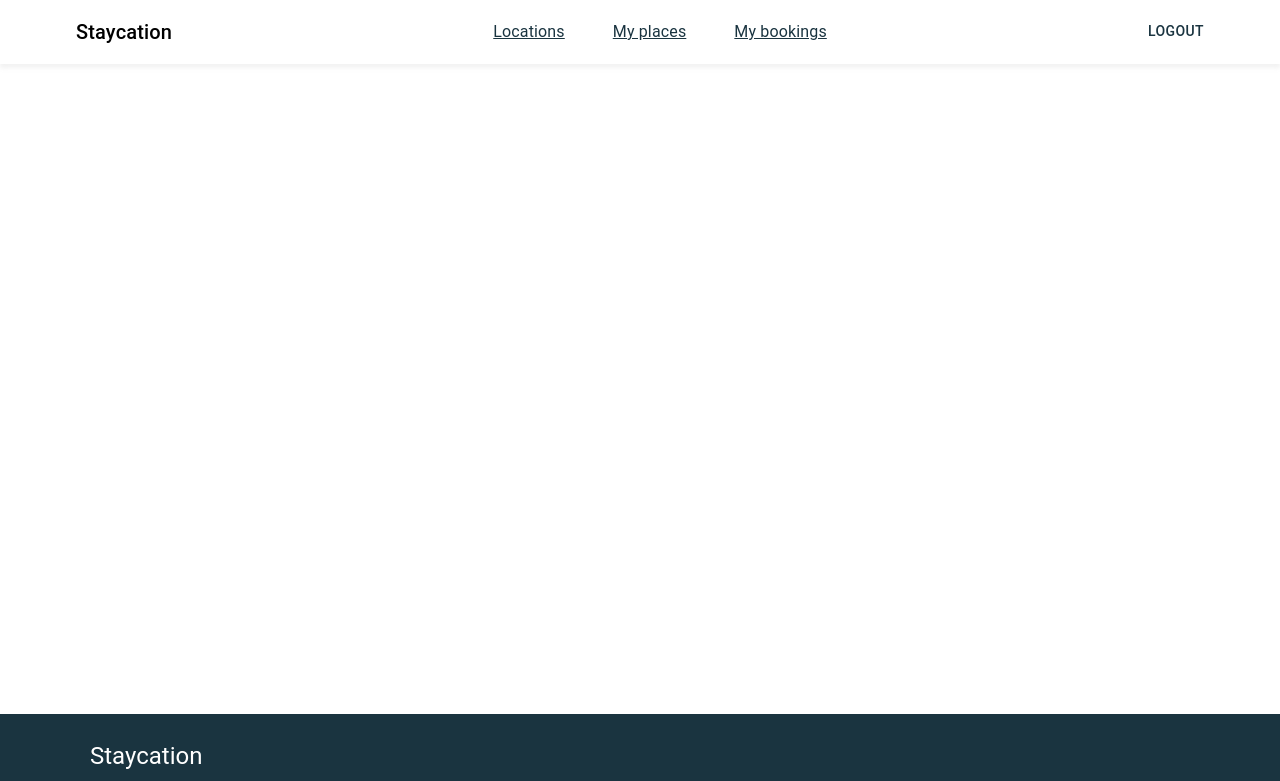
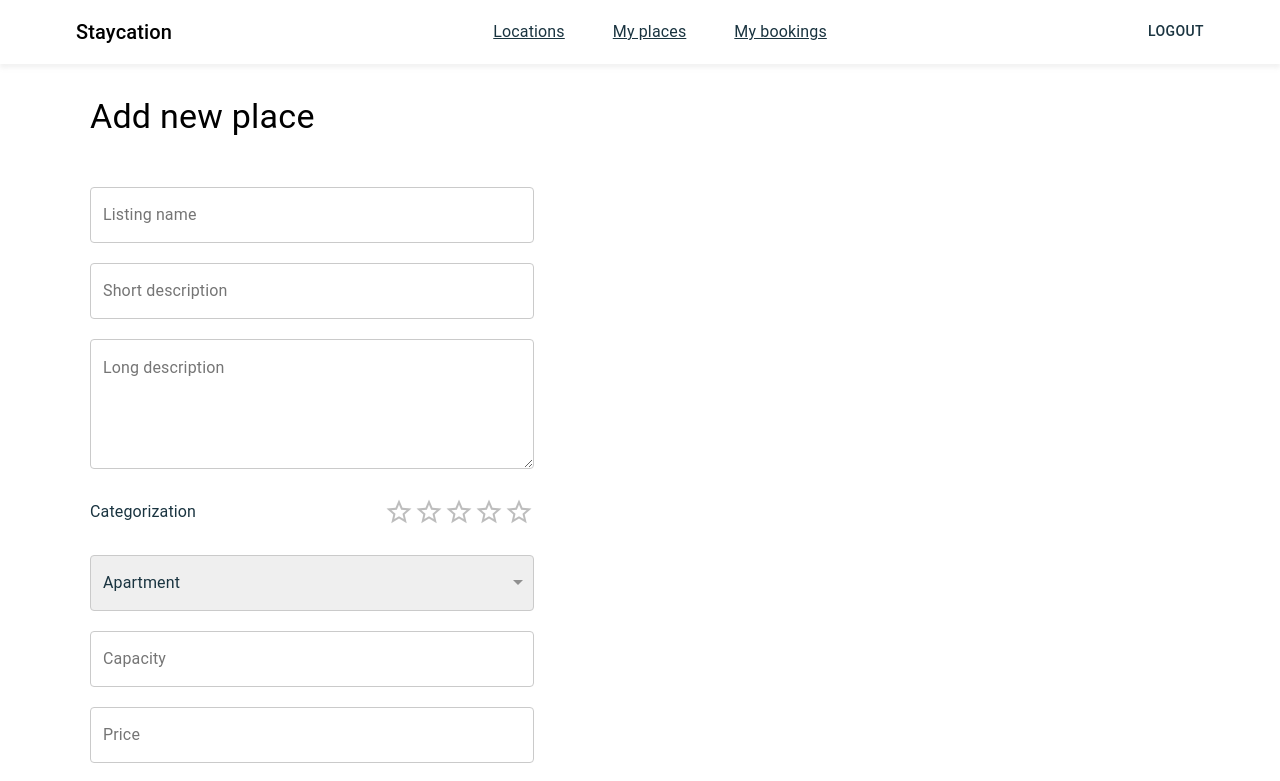
Before and after one commit to kol242/devcademy2022-projects, a React (Create React App) app in the folder my-app/: page /new-place in a window 1280 px wide. Shown: the top 781 px of the page. Built offline with nearby package versions, Linux system fonts and the light colour scheme.

Commit message:
Added components
Added NewPlaceForm, added form submit logic; minor style fixes

```diff
--- a/my-app/src/Common/Style/booking-flow.css
+++ b/my-app/src/Common/Style/booking-flow.css
@@ -17,6 +17,78 @@
     letter-spacing: 0.25px;
     /* Black and White/Black */
     color: #000000;
+}
+
+#long-descr {
+    margin: 10px 0px;
+    padding: 16px 12px;
+    /* Gray/Gray-200 */
+    border: 1px solid #CACACA;
+    border-radius: 4px;
+    font-family: 'Roboto';
+    font-style: normal;
+    font-weight: 400;
+    font-size: 16px;
+    line-height: 150%;
+    letter-spacing: 0.15px;
+    color: #7C7C7C;
+}
+
+.categorization-section {
+    align-items: center;
+    display: flex;
+    justify-content: space-between;
+    margin: 18px 0;
+}
+
+#input-select {
+    position: relative;
+    padding: 12px;
+    width: 444px;
+    height: 56px;
+    margin: 10px 0;
+    line-height: 6ex;
+    border: 1px solid #CACACA;
+    border-radius: 4px;
+    font-family: 'Roboto';
+    font-style: normal;
+    font-weight: 400;
+    font-size: 16px;
+    line-height: 24px;
+    letter-spacing: 0.15px;
+    color: #1A3440;
+    appearance: none;
+    -webkit-appearance: none;
+    -moz-appearance: none;
+    background-image: url('../Images/icon.svg');
+    background-repeat: no-repeat;
+    background-position: right 10px top 50%;
+    background-size: 10px;
+}
+
+#input-select:focus,
+#input-select:hover {
+    outline: none;
+    border: 1px solid #EF976B;
+}
+
+#categorization-section__title {
+    margin: 0;
+    font-family: 'Roboto';
+    font-style: normal;
+    font-weight: 400;
+    font-size: 16px;
+    line-height: 150%;
+    /* identical to box height, or 24px */
+    letter-spacing: 0.15px;
+    /* Teal/Teal-800 */
+    color: #1A3440;
+}
+
+#long-descr:hover,
+#long-descr:focus {
+    outline: none;
+    border: 1px solid #EF976B;
 }
 
 .booking-container__content {
--- a/my-app/src/Common/Style/my-places.css
+++ b/my-app/src/Common/Style/my-places.css
@@ -3,6 +3,31 @@
     display: flex;
     flex-direction: column;
     gap: 39px;
+}
+
+.myPlaces-container__header {
+    display: flex;
+    justify-content: space-between;
+}
+
+#myPlaces-container__header--btn {
+    cursor: pointer;
+    border: none;
+    padding: 8px 22px 8px 22px;
+    background: #40E0D0;
+    /* Elevation/2 */
+    font-family: 'Roboto';
+    font-style: normal;
+    font-weight: 500;
+    font-size: 15px;
+    line-height: 170%;
+    /* identical to box height, or 26px */
+    letter-spacing: 0.46px;
+    text-transform: uppercase;
+    /* Black and White/White */
+    color: #FFFFFF;
+    box-shadow: 0px 3px 1px -2px rgba(0, 0, 0, 0.2), 0px 2px 2px rgba(0, 0, 0, 0.14), 0px 1px 5px rgba(0, 0, 0, 0.12);
+    border-radius: 4px;
 }
 
 #myPlaces-container--title {
--- a/my-app/src/Components/Main.tsx
+++ b/my-app/src/Components/Main.tsx
@@ -11,6 +11,7 @@ import Favorites from '../Pages/Favorites'
 import AccomoDetails from './AccomoDetails/AccomoDetails'
 import BookingFlow from '../Pages/BookingFlow'
 import AccommodationsByLocation from '../Pages/AccommodationsByLocation.tsx'
+import NewPlaceForm from './NewPlace/NewPlaceForm'
 
 const Main = () => {
   return (
@@ -26,6 +27,7 @@ const Main = () => {
             <Route path="/accomodation-details" element={<AccomoDetails />} />
             <Route path="/booking-flow" element={<BookingFlow />} />
             <Route path="/accomodation-by-location" element={<AccommodationsByLocation />} />
+            <Route path="/new-place" element={<NewPlaceForm />} />
           </Routes>
         </div>
         <Footer />
--- /dev/null
+++ b/my-app/src/Components/NewPlace/NewPlaceForm.tsx
@@ -0,0 +1,83 @@
+import React, { useRef } from 'react'
+import Rating from '@mui/material/Rating';
+import Switch from '@mui/material/Switch';
+import '../../Common/Style/booking-flow.css'
+
+const NewPlaceForm = () => {
+    const [value, setValue] = React.useState<number | null>(1);
+    const [checked, setChecked] = React.useState(false);
+    const nameRef = useRef<HTMLInputElement>(null)
+    const shortRef = useRef<HTMLInputElement>(null)
+    const longRef = useRef<HTMLTextAreaElement>(null)
+    const typeRef = useRef<HTMLSelectElement>(null)
+    const capacityRef = useRef<HTMLInputElement>(null)
+    const priceRef = useRef<HTMLInputElement>(null)
+    const locationRef = useRef<HTMLInputElement>(null)
+    const postalRef = useRef<HTMLInputElement>(null)
+    const urlRef = useRef<HTMLInputElement>(null)
+
+    const handleChange = (event: React.ChangeEvent<HTMLInputElement>) => {
+        setChecked(event.target.checked);
+      };
+
+    const submitHandler = (event: React.FormEvent) => {
+      event.preventDefault()
+      const formData = {
+        listingName: nameRef.current?.value,
+        shortDescr: shortRef.current?.value,
+        longDescr: longRef.current?.value,
+        category: Number(value),
+        type: typeRef.current?.value,
+        capacity: Number(capacityRef.current?.value),
+        price: Number(priceRef.current?.value),
+        location: locationRef.current?.value,
+        postal: postalRef.current?.value,
+        url: urlRef.current?.value,
+        cancellation: checked
+      }
+      console.log('Form data: ', formData)
+    }
+    return (
+        <div className="booking-container">
+        <h1 id="booking-container__title">Add new place</h1>
+        <div className="booking-container__content">
+            <form onSubmit={submitHandler} id="booking-container__content--form" action="submit">
+                <input id="booking-input" placeholder='Listing name' type="text" ref={nameRef}/>
+                <input id="booking-input" placeholder='Short description' type="text" ref={shortRef}/>
+                <textarea rows={4} name="longDescr" id="long-descr" placeholder="Long description" ref={longRef}/>
+                <div className="categorization-section">
+                    <p id="categorization-section__title">Categorization</p>
+                    <Rating
+                        name="simple-controlled"
+                        size='large'
+                        onChange={(event, newValue) => {
+                            setValue(newValue);
+                        }}
+                        max={5}
+                    />
+                </div>
+                <select ref={typeRef} name="type" id="input-select">
+                    <option value="Apartment">Apartment</option>
+                    <option value="Room">Room</option>
+                    <option value="Mobile home">Mobile home</option>
+                </select>
+                <input id="booking-input" placeholder='Capacity' type="number" ref={capacityRef}/>
+                <input id="booking-input" placeholder='Price' type="number" ref={priceRef}/>
+                <input id="booking-input" placeholder='Location' type="text" ref={locationRef}/>
+                <input id="booking-input" placeholder='Postal code' type="text" ref={postalRef}/>
+                <input id="booking-input" placeholder='Listing image URL' type="text" ref={urlRef}/>
+                <div className="categorization-section">
+                    <p id="categorization-section__title">Free cancellation available</p>
+                    <Switch
+                        checked={checked}
+                        onChange={handleChange}
+                    />
+                </div>
+                <button id="booking-btn">Add new place</button>
+            </form>
+        </div>
+        </div>
+    )
+}
+
+export default NewPlaceForm
--- a/my-app/src/Components/SearchForm/SearchInputs/AccomodationType.tsx
+++ b/my-app/src/Components/SearchForm/SearchInputs/AccomodationType.tsx
@@ -18,7 +18,7 @@ const AccomodationType = React.forwardRef((props, ref: React.Ref<HTMLSelectEleme
   ]
   return (
     <div className="input-wrapper">
-        <label>What type of accomodation?</label>
+        <label id="input-label">What type of accomodation?</label>
         <img src={TypeIcon} alt="icon" id="input-icon"/>
         <select name="where" id="where" ref={ref}>
           <option disabled selected></option>
--- a/my-app/src/Components/SearchForm/SearchInputs/DatePicker.tsx
+++ b/my-app/src/Components/SearchForm/SearchInputs/DatePicker.tsx
@@ -3,7 +3,7 @@ import React from 'react'
 const DatePicker: React.FC<{ title: string, id: string, ref: React.Ref<HTMLInputElement> }> = React.forwardRef((props, ref) => {
   return (
     <div className="input-wrapper">
-        <label>{props.title}</label>
+        <label id="input-label">{props.title}</label>
         <input ref={ref} type="date" required id={props.id} />
     </div>
   )
--- a/my-app/src/Components/SearchForm/SearchInputs/PeopleCount.tsx
+++ b/my-app/src/Components/SearchForm/SearchInputs/PeopleCount.tsx
@@ -4,7 +4,7 @@ import PeopleIcon from '../../../Common/Images/people-icon.svg'
 const PeopleCount = React.forwardRef((props, ref: React.Ref<HTMLInputElement>) => {
   return (
     <div className="input-wrapper">
-        <label>How many people?</label>
+        <label id="input-label">How many people?</label>
         <img src={PeopleIcon} alt="icon" id="input-icon"/>
         <input ref={ref} type="number"></input>
     </div>
--- a/my-app/src/Components/SearchForm/SearchInputs/WhereInput.tsx
+++ b/my-app/src/Components/SearchForm/SearchInputs/WhereInput.tsx
@@ -4,7 +4,7 @@ import LocationIcon from '../../../Common/Images/location-icon.svg'
 const WhereInput = React.forwardRef((props, ref: React.Ref<HTMLSelectElement>) => {
   return (
     <div className="input-wrapper">
-        <label>Where are you going?</label>
+        <label id="input-label">Where are you going?</label>
         <img src={LocationIcon} alt="icon" id="input-icon"/>
         <select required name="where" id="where" ref={ref}>
           <option disabled selected></option>
--- a/my-app/src/Pages/MyPlaces.tsx
+++ b/my-app/src/Pages/MyPlaces.tsx
@@ -1,10 +1,14 @@
 import React from 'react'
+import { Link } from 'react-router-dom'
 import '../Common/Style/my-places.css'
 
 const MyPlaces = () => {
   return (
     <div className="myPlaces-container">
-      <h1 id="myPlaces-container--title">My places</h1>
+      <div className="myPlaces-container__header">
+        <h1 id="myPlaces-container--title">My places</h1>
+        <Link to='/new-place'><button id='myPlaces-container__header--btn'>Add new place</button> </Link>
+      </div>
     </div>
   )
 }
```
Also changed, not shown: my-app/src/Common/Style/header.css (+1 -7 lines).
